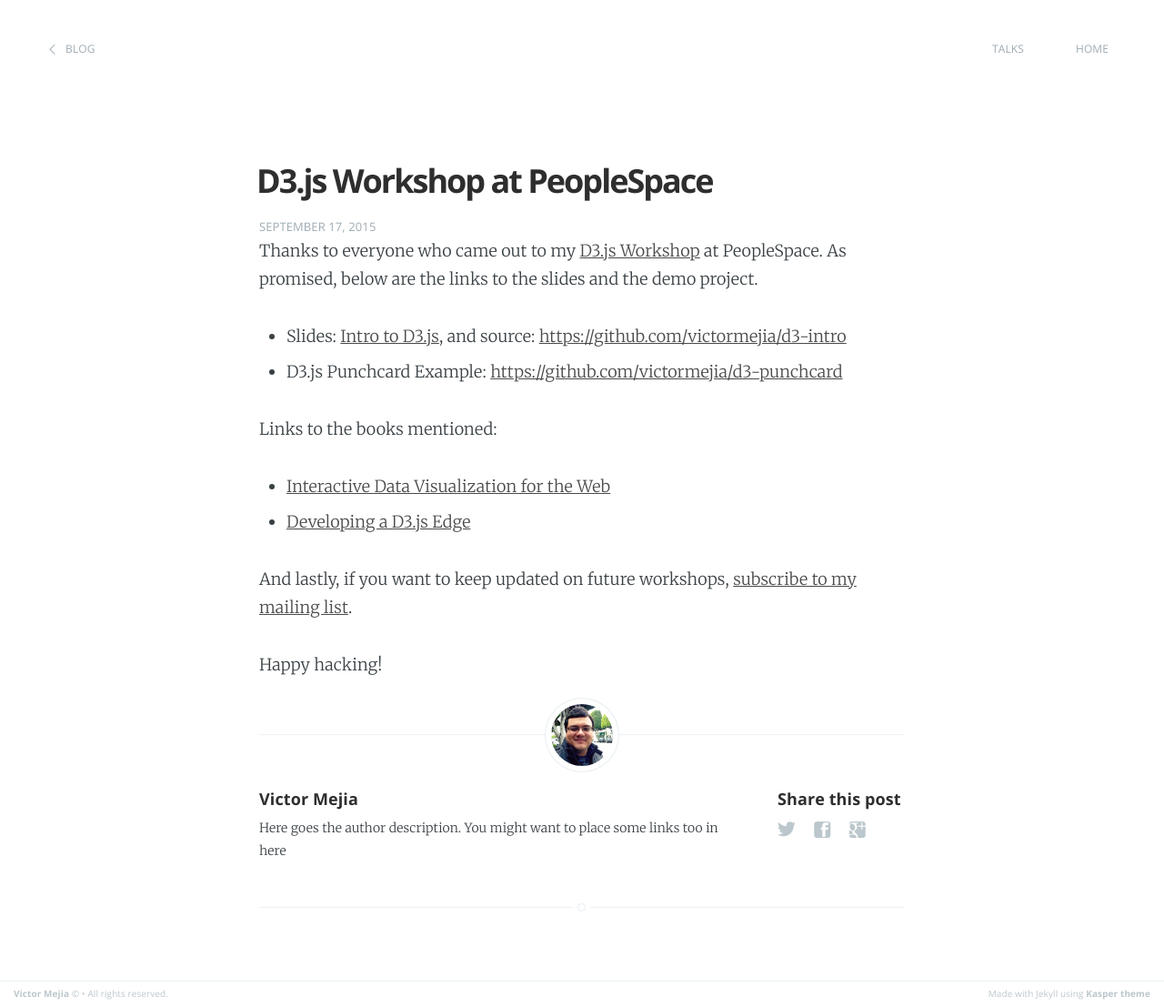
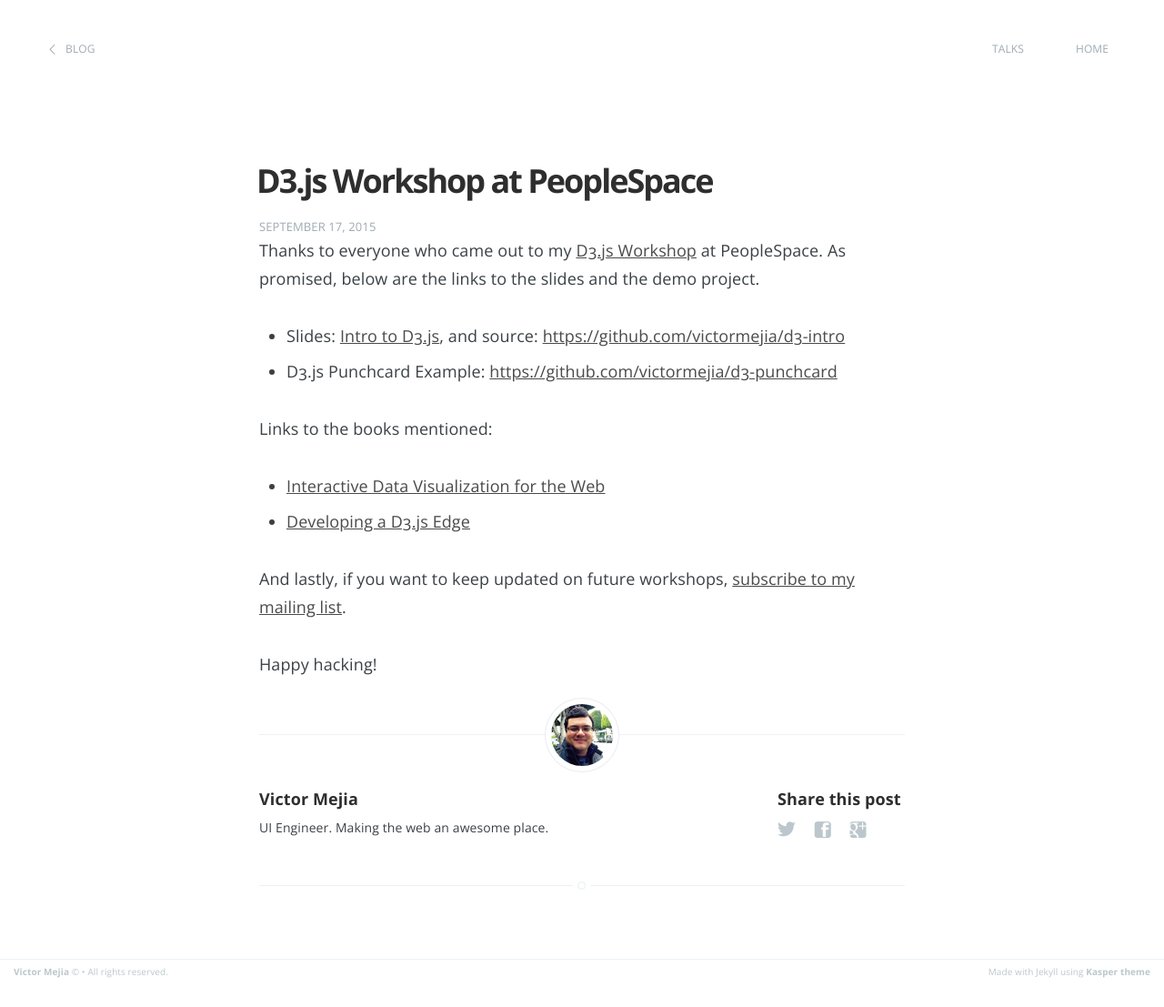
Before and after one commit to victormejia/victormejia.github.io, a Jekyll site: the page built from _posts/2015-09-17-d3-peoplespace-workshop.md, in a window 1280 px wide. Shown: the whole page at 91% size. Built offline with Jekyll 4.4.1, drawn with Linux system fonts in a browser that asks for light colours; Markdown is read by kramdown in place of the engine named in the settings; after the commit the page ends 1082 px from its top, so only the background shows below that.

```diff
--- a/_layouts/default.html
+++ b/_layouts/default.html
@@ -12,7 +12,9 @@
     <meta name="viewport" content="width=device-width, initial-scale=1.0" />
 
     <link rel="stylesheet" type="text/css" href="/assets/css/screen.css" />
-    <link rel="stylesheet" type="text/css" href="//fonts.googleapis.com/css?family=Merriweather:300,700,700italic,300italic|Open+Sans:700,400" />
+    <!-- <link rel="stylesheet" type="text/css" href="//fonts.googleapis.com/css?family=Merriweather:300,700,700italic,300italic|Open+Sans:700,400" /> -->
+    <link rel="stylesheet" type="text/css" href="//fonts.googleapis.com/css?family=Open+Sans:700,400" />
+
     <!-- Customisation  -->
     <link rel="stylesheet" type="text/css" href="/assets/css/main.css" />
 
--- a/_layouts/page.html
+++ b/_layouts/page.html
@@ -5,7 +5,7 @@ post_class: post-template page-template
 
 <nav class="main-nav clearfix">
     <a class="back-button icon-arrow-left" href="{{ site.baseurl }}">Home</a>
-    <a class="subscribe-button icon-feed" href="{{ site.baseurl }}rss.xml">Subscribe</a>
+    <a class="subscribe-button icon-feed" href="{{ site.baseurl }}blog">Blog</a>
 </nav>
 
 
--- a/_layouts/post.html
+++ b/_layouts/post.html
@@ -73,7 +73,7 @@ post_class: post-template
                     <h4> {{ site.author }} </h4>
                     <!-- Author Bio -->
                     <p>
-                        Here goes the author description. You might want to place some links too in here
+                        UI Engineer. Making the web an awesome place.
                     </p>
                 </section>
             {% endif %}
--- a/assets/css/screen.css
+++ b/assets/css/screen.css
@@ -176,7 +176,7 @@ html {
 body {
     height: 100%;
     max-height: 100%;
-    font-family: "Merriweather", serif;
+    font-family: "Open Sans", serif;
     letter-spacing: 0.01rem;
     font-size: 1.8rem;
     line-height: 1.75em;
@@ -675,7 +675,7 @@ margin on the iframe, cause it breaks stuff. */
     font-size: 2rem;
     line-height: 1.5em;
     font-weight: 400;
-    font-family: "Merriweather", serif;
+    font-family: "Open Sans", serif;
     letter-spacing: 0.01rem;
     color: rgba(255,255,255,0.8);
 }
```
Also changed, not shown: talks/index.md (added, +35 -0 lines).
